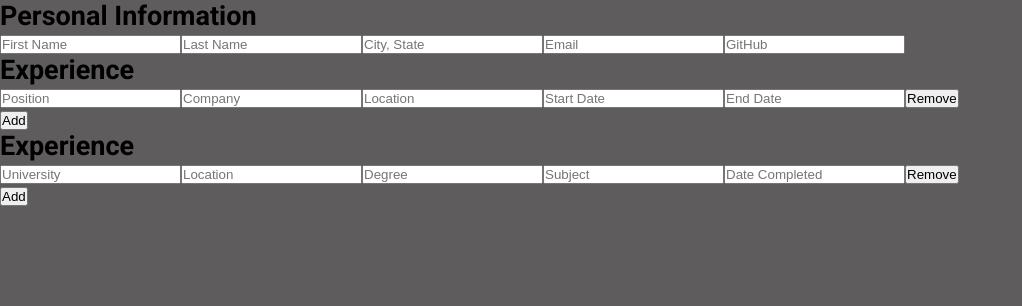
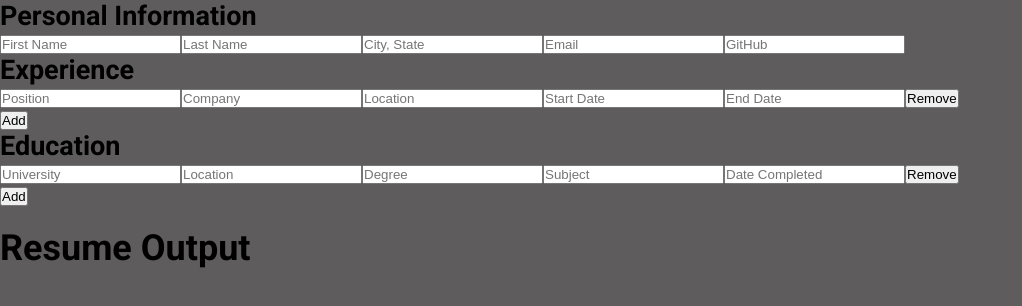
Before and after one commit to mdesanker/resume-builder, a React (Create React App) app: page / in a window 1280 px wide. Shown: the top 306 px of the page, without its empty margins (0-1022 px from the left). Built offline with nearby package versions, Linux system fonts and the light colour scheme.

Commit message:
feat: use useEffect to live update props in resume component

```diff
--- a/src/App.js
+++ b/src/App.js
@@ -1,8 +1,13 @@
 import { useState } from "react";
-import Form from "./components/Form";
+import Form from "./components/form/Form";
+import Resume from "./components/resume/Resume";
 
 function App() {
-  const [resumeDetails, setResumeDetails] = useState({});
+  const [resumeDetails, setResumeDetails] = useState({
+    personalInfo: "",
+    experienceInfo: "",
+    educationInfo: "",
+  });
 
   const addResumeDetailsHandler = (info) => {
     setResumeDetails((prevState) => {
@@ -14,6 +19,8 @@ function App() {
   return (
     <div>
       <Form onAddDetails={addResumeDetailsHandler} />
+      <br />
+      <Resume info={resumeDetails} />
     </div>
   );
 }
--- a/src/components/Education.js
+++ b/src/components/form/Education.js
@@ -34,7 +34,7 @@ const Education = (props) => {
 
   return (
     <div>
-      <h2>Experience</h2>
+      <h2>Education</h2>
       {schoolList.map((job) => (
         <School
           id={job.id}
--- /dev/null
+++ b/src/components/resume/Resume.js
@@ -0,0 +1,24 @@
+import { useState, useEffect } from "react";
+
+const Resume = (props) => {
+  const [reusmeDetails, setResumeDetails] = useState({
+    personalInfo: "",
+    experienceInfo: "",
+    educationInfo: "",
+  });
+
+  useEffect(() => {
+    setResumeDetails(props.info);
+  }, [props.info]);
+
+  return (
+    <div>
+      <h1>Resume Output</h1>
+      {reusmeDetails.personalInfo.first}
+      {reusmeDetails.personalInfo.last}
+      {reusmeDetails.personalInfo.location}
+    </div>
+  );
+};
+
+export default Resume;
```
Also changed, not shown: src/components/form/Experiences.js (renamed from src/components/Experiences.js), src/components/form/Form.js (renamed from src/components/Form.js), src/components/form/Job.js (renamed from src/components/Job.js), src/components/form/PersonalInfo.js (renamed from src/components/PersonalInfo.js), src/components/form/School.js (renamed from src/components/School.js).
